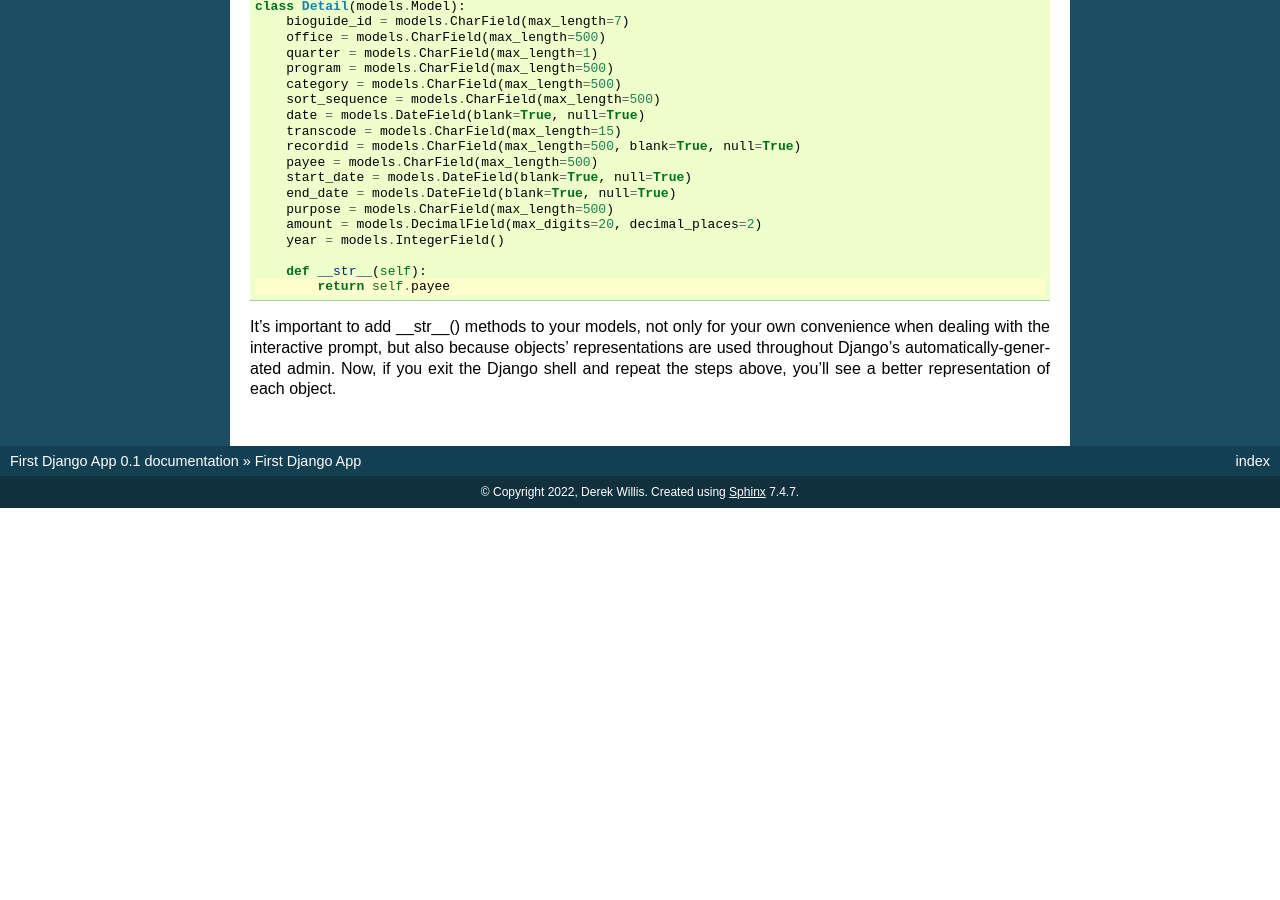
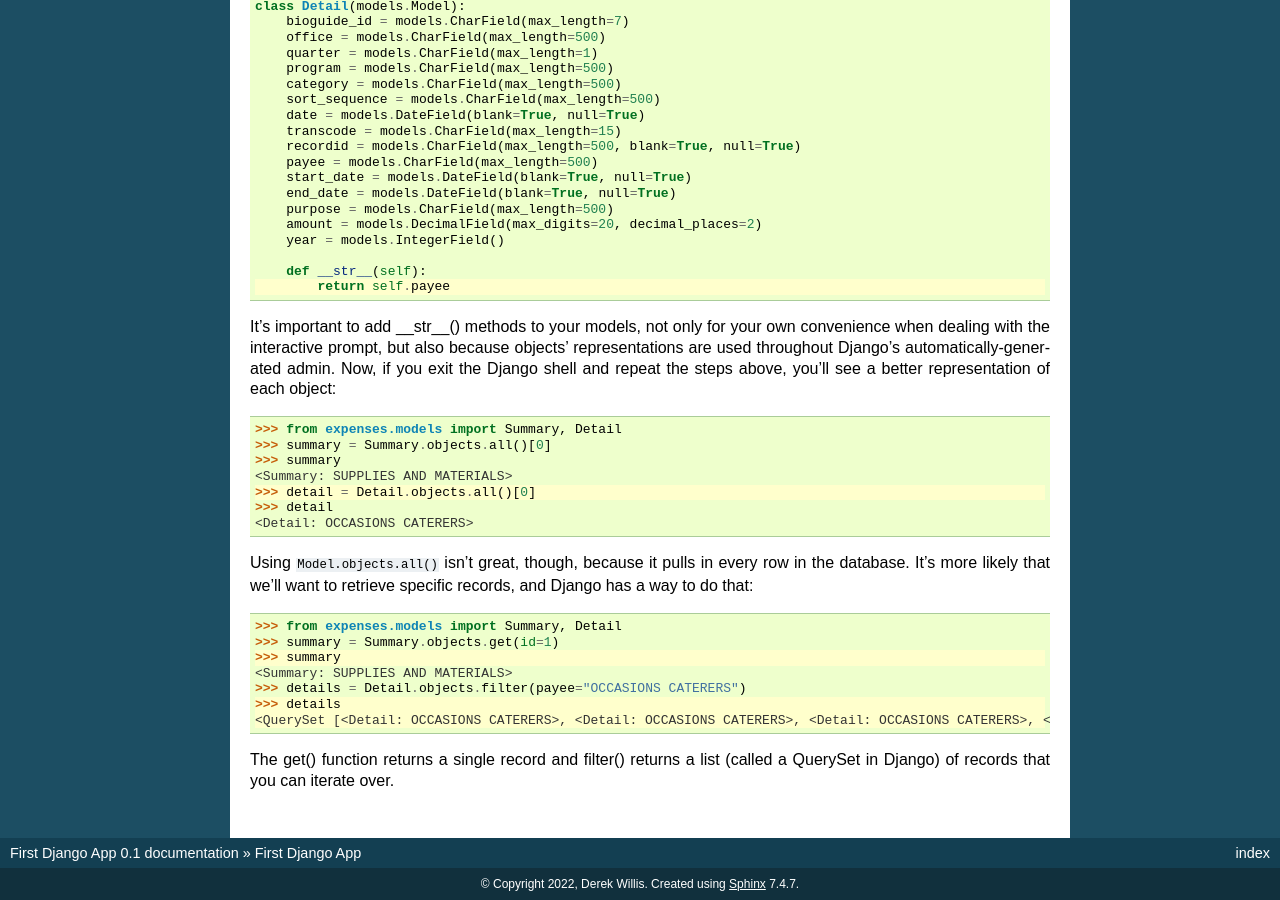
Before and after one commit to NewsAppsUMD/first-django-app-umd, a Sphinx documentation site: the page built from docs/index.rst, in a window 1280 px wide and 900 px high, scrolled down 17556 px. Built offline with Sphinx 7.4.7, drawn with Linux system fonts in a browser that asks for light colours; before the commit the page ends 18064 px from its top, so only the background shows below that.

Commit message:
more docs on using Django API

```diff
--- a/docs/index.rst
+++ b/docs/index.rst
@@ -845,4 +845,30 @@ That `<Summary: Summary object (1)>` line isn't helpful, however. We can fix tha
       def __str__(self):
           return self.payee
 
-It’s important to add __str__() methods to your models, not only for your own convenience when dealing with the interactive prompt, but also because objects’ representations are used throughout Django’s automatically-generated admin. Now, if you exit the Django shell and repeat the steps above, you'll see a better representation of each object.
+It’s important to add __str__() methods to your models, not only for your own convenience when dealing with the interactive prompt, but also because objects’ representations are used throughout Django’s automatically-generated admin. Now, if you exit the Django shell and repeat the steps above, you'll see a better representation of each object:
+
+.. code-block:: python
+  :emphasize-lines: 5,8
+
+  >>> from expenses.models import Summary, Detail
+  >>> summary = Summary.objects.all()[0]
+  >>> summary
+  <Summary: SUPPLIES AND MATERIALS>
+  >>> detail = Detail.objects.all()[0]
+  >>> detail
+  <Detail: OCCASIONS CATERERS>
+
+Using ``Model.objects.all()`` isn't great, though, because it pulls in every row in the database. It's more likely that we'll want to retrieve specific records, and Django has a way to do that:
+
+.. code-block:: python
+  :emphasize-lines: 3,6-8
+
+  >>> from expenses.models import Summary, Detail
+  >>> summary = Summary.objects.get(id=1)
+  >>> summary
+  <Summary: SUPPLIES AND MATERIALS>
+  >>> details = Detail.objects.filter(payee="OCCASIONS CATERERS")
+  >>> details
+  <QuerySet [<Detail: OCCASIONS CATERERS>, <Detail: OCCASIONS CATERERS>, <Detail: OCCASIONS CATERERS>, <Detail: OCCASIONS CATERERS>, <Detail: OCCASIONS CATERERS>, <Detail: OCCASIONS CATERERS>, <Detail: OCCASIONS CATERERS>, <Detail: OCCASIONS CATERERS>, <Detail: OCCASIONS CATERERS>, <Detail: OCCASIONS CATERERS>, <Detail: OCCASIONS CATERERS>, <Detail: OCCASIONS CATERERS>]>
+
+The get() function returns a single record and filter() returns a list (called a QuerySet in Django) of records that you can iterate over.
```
Also changed, not shown: 1 other file.
